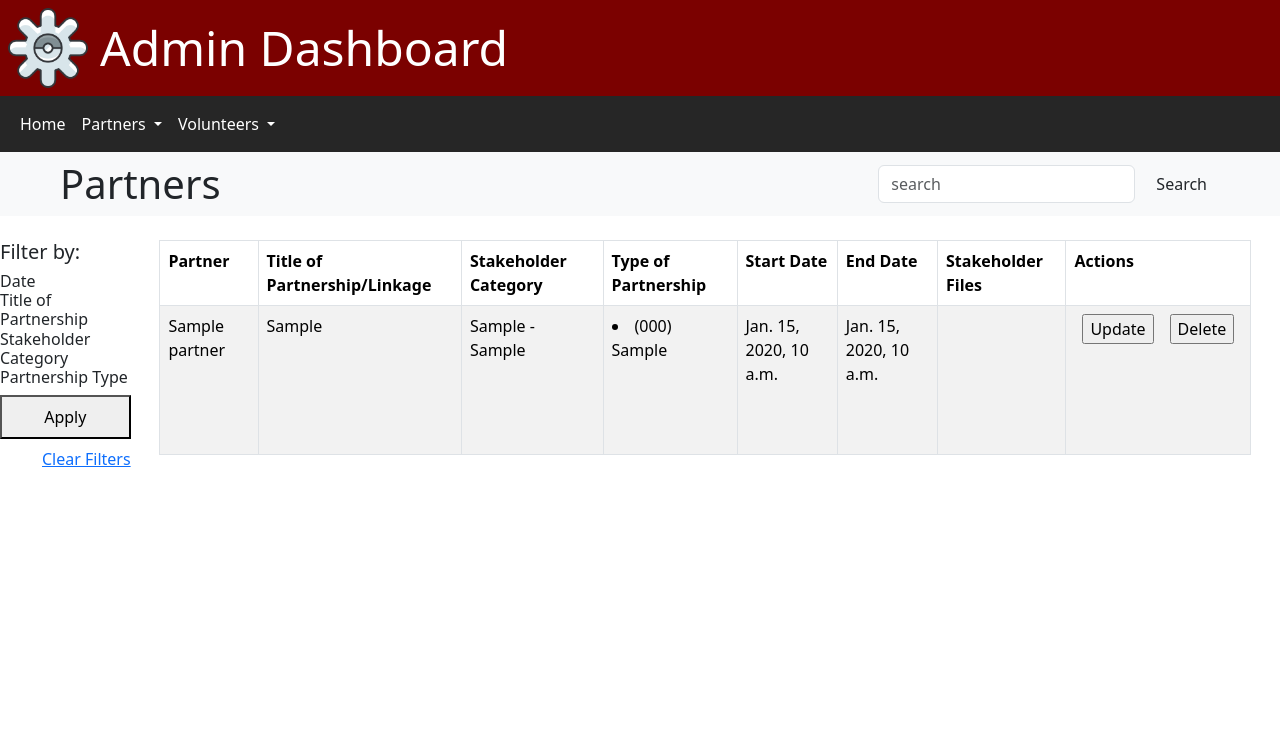
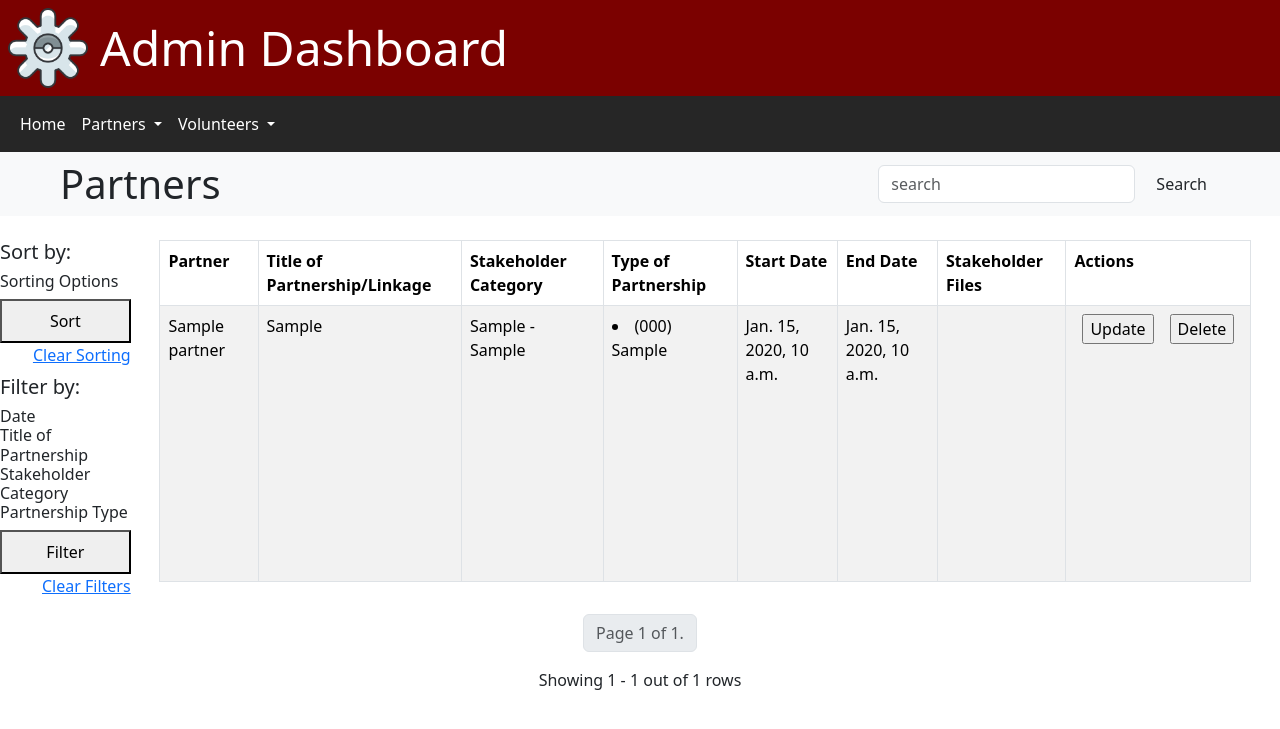
Before and after one commit to Cyapher/pahinungod_forms, a Django app: template partners_forms/templates/view_partners.html in a window 1280 px wide. Shown: the top 729 px of the page. Run offline with Django 4.2, Linux system fonts and the light colour scheme; the template is opened without the code that fills it: most values are stand-ins (such as "Sample title", 1, 10 or a date in 2020); some libraries are stand-ins or nearby versions.

Commit message:
pagination and sort

```diff
--- a/partners_forms/templates/view_partners.html
+++ b/partners_forms/templates/view_partners.html
@@ -17,8 +17,7 @@
 
         <!-- SEARCH -->
         <form class="d-flex mx-5" action="{% url 'filterPartners' %}">
-            {% csrf_token %}
-            <input class="form-control me-2" type="search" placeholder="search" aria-label="Search" name="q" id="id_search_field" value="{{ request.GET.q }}">
+            <input class="form-control me-2" type="search" placeholder="search" aria-label="Search" name="q" id="id_search_field" value="{{ request.GET.start }}">
             <button class="btn" type="submit" id="id_search_button">Search</button>
         </form>
     </div>
@@ -31,11 +30,61 @@
 <!-- CENTRAL PANEL -->
 <div id="central_panel" class="d-flex justify-content-center">
 
+    <form action="{% url 'filterPartners' %}">
+    <div class="d-flex-col">
+        <!-- SORT -->
+        <div class="d-flex-col mb-2">
+            <!-- APPLY FORM -->
+
+             <h5> Sort by: </h5>
+             <!-- ACCORDION ROOT -->
+             <div class="accordion-flush" id="accordionParent">
+                 <!-- HEADER: Date -->
+                 <div class="accordion-item">
+                     <h2 class="accordion-header">
+                         <button class="accordion-button collapsed" type="button"
+                         data-bs-toggle="collapse" data-bs-target="#collapseFive"
+                         aria-expanded="false" aria-controls="collapseFive">
+                             Sorting Options
+                         </button>
+                     </h2>
+                 </div>
+                 <div id="collapseFive" class="accordion-collapse collapse">
+                     <div class="accordion-body">
+                         <div class="mb-2">
+                             <label for="column">Column</label>
+                             <select class="form-select" name="column" id="column">
+                                <option {% if request.GET.column == 'partner_name' %}selected{% endif %} value="partner_name">Partner Name</option>
+                                <option {% if request.GET.column == 'Agreement_Start_Date' %}selected{% endif %} value="Agreement_Start_Date">Start Date</option>
+                             </select>
+                         </div>
+                         <div class="mb-2">
+                             <label for="end">Order</label>
+                             <select class="form-select" name="order" id="order">
+                                <option {% if request.GET.order == 'asc' %}selected{% endif %} value="asc">A-Z/Old-New</option>
+                                <option {% if request.GET.order == 'des' %}selected{% endif %} value="des">Z-A/New-Old</option>
+                             </select>
+                         </div>
+                     </div>
+                 </div>
+             </div>
+
+             <!-- APPLY BUTTON -->
+             <div class="d-grid mt-2">
+                 <button type="submit" class="p-2">Sort</button>
+             </div>
+
+
+         <!-- CANCEL FORM -->
+
+         <div class="d-flex justify-content-end">
+             <a href="{% url 'view_partners' %}">Clear Sorting</a>
+         </div>
+     </div>
+
         <!-- FILTERS -->
         <div class="d-flex-col">
                <!-- APPLY FORM -->
-        <form action="{% url 'filterPartners' %}" class="d-flex-col mb-2">
-            {% csrf_token %}
 
                 <h5> Filter by: </h5>
                 <!-- ACCORDION ROOT -->
@@ -84,51 +133,6 @@
                             {% endfor %}
                             <p>{{ partner_filters }}</p>
                         </div>
-
-                    <!-- <div class="accordion-body">
-                        <div class="form-check">
-                            <input class="form-check-input" type="radio" name="category" id="HT:BLS" checked>
-                            <label class="form-check-label" for="partner">
-                                Health Training: Basic Life Support
-                            </label>
-                        </div>
-                        <div class="form-check">
-                            <input class="form-check-input" type="radio" name="category" id="HT:BAandPFA">
-                            <label class="form-check-label" for="HT:BAandPFA">
-                                Health Training: Breast Advocacy and PFA
-                            </label>
-                        </div>
-                        <div class="form-check">
-                            <input class="form-check-input" type="radio" name="category" id="HT:FAST">
-                            <label class="form-check-label" for="HT:FAST">
-                                Health Training: FAST
-                            </label>
-                        </div>
-                        <div class="form-check">
-                            <input class="form-check-input" type="radio" name="category" id="HE:OH">
-                            <label class="form-check-label" for="HE:OH">
-                                Health Education: Oral Health
-                            </label>
-                        </div>
-                        <div class="form-check">
-                            <input class="form-check-input" type="radio" name="category" id="HE:MHPS">
-                            <label class="form-check-label" for="HE:MHPS">
-                                Health Education: MHPS
-                            </label>
-                        </div>
-                        <div class="form-check">
-                            <input class="form-check-input" type="radio" name="category" id="DPT">
-                            <label class="form-check-label" for="DPT">
-                                Disaster Preparedness Training
-                            </label>
-                        </div>
-                        <div class="form-check">
-                            <input class="form-check-input" type="radio" name="category" id="DPL">
-                            <label class="form-check-label" for="DPL">
-                                Disaster Preparedness Lecture
-                            </label>
-                        </div>
-                    </div> -->
                     </div>
 
                     <!-- HEADER: Stakeholder Category -->
@@ -210,32 +214,71 @@
 
                 <!-- APPLY BUTTON -->
                 <div class="d-grid mt-2">
-                <button type="submit" class="p-2">Apply</button>
+                    <button type="submit" class="p-2">Filter</button>
                 </div>
 
 
-        </form>
 
                 <!-- CANCEL FORM -->
 
                 <div class="d-flex justify-content-end">
                 <a href="{% url 'view_partners' %}">Clear Filters</a>
                 </div>
+            </div>
+        </form>
+    </div>
 
-        <form action="" class="d-flex-col flex-fill">
-            {% csrf_token %}
 
-            <!-- <button class="p-2 flex-fill">Clear</button> -->
-        </form>
-
-    </div>
 
 
 
     <!-- PARTNERS TABLE LIST -->
     <div class="table-responsive d-flex justify-content-center">
 
-        <table rules="all" class="table table-bordered table-striped justify-content-center overflow-scroll border" id="id_partners_table">
+        <table rules="all" class="table table-bordered table-striped justify-content-center overflow-scroll border caption-top" id="id_partners_table">
+            {% if request.GET %}
+                <caption>
+                    <i>Filters: </i>
+                    {% for key, value in request.GET.items %}
+
+                        {% if key == 'category_radio' %}
+                        {% elif key == 'start' and value == '' %}
+                        {% elif key == 'end' and value == '' %}
+
+                        {% else %}
+                        {{ key }}:
+                        {% endif %}
+
+                        {% if value == 'partner_name' %}
+                            Partner Name
+                        {% elif value == 'Agreement_Start_Date' %}
+                            Start Date
+                        {% elif value == 'asc' %}
+                            Ascending
+                        {% elif value == 'des' %}
+                            Descending
+                        {% elif key == 'partnership_extensions' %}
+                            {% for extension in partnership_filters %}
+                                {{extension}},
+                            {% endfor %}
+                        {% elif key == 'primary_categories' %}
+                            {% for category in primary_filters %}
+                                {{category}},
+                            {% endfor %}
+                        {% elif key == 'secondary_categories' %}
+                            {% for category in secondary_filters %}
+                                {{category}},
+                            {% endfor %}
+                        {% elif key == 'type_filters' %}
+                            {% for type in type_filters %}
+                                {{type}},
+                            {% endfor %}
+                        {% else %}
+                            {{ value }}
+                        {% endif %}
+                    {% endfor %}
+                </caption>
+            {% endif %}
             {% if partners %}
             <thead>
                 <th class="align-baseline">Partner</th>
@@ -333,6 +376,44 @@
         </table>
     </div>
 </div>
+<div class="container text-center mt-3">
+    <nav aria-label="Page navigation">
+        <ul class="pagination justify-content-center">
+            {% if partners.has_previous %}
+                <li class="page-item">
+                    <a class="page-link" href="?page=1" aria-label="First">
+                        <span aria-hidden="true">&laquo; First</span>
+                    </a>
+                </li>
+                <li class="page-item">
+                    <a class="page-link" href="?page={{ partners.previous_page_number }}" aria-label="Previous">
+                        <span aria-hidden="true">&lsaquo; Previous</span>
+                    </a>
+                </li>
+            {% endif %}
+
+            <li class="page-item disabled">
+                <span class="page-link">
+                    Page {{ partners.number }} of {{ partners.paginator.num_pages }}.
+                </span>
+            </li>
+
+            {% if partners.has_next %}
+                <li class="page-item">
+                    <a class="page-link" href="?page={{ partners.next_page_number }}" aria-label="Next">
+                        <span aria-hidden="true">Next &rsaquo;</span>
+                    </a>
+                </li>
+                <li class="page-item">
+                    <a class="page-link" href="?page={{ partners.paginator.num_pages }}" aria-label="Last">
+                        <span aria-hidden="true">Last &raquo;</span>
+                    </a>
+                </li>
+            {% endif %}
+        </ul>
+    </nav>
+    <p class="mt-3">Showing {{ partners.start_index }} - {{ partners.end_index }} out of {{ partners.paginator.count }} rows</p>
+</div>
 
 
 
```
Also changed, not shown: partners_forms/views.py (+25 -10 lines), 2 other files. Lines whose indentation alone changed are shown as unchanged.
